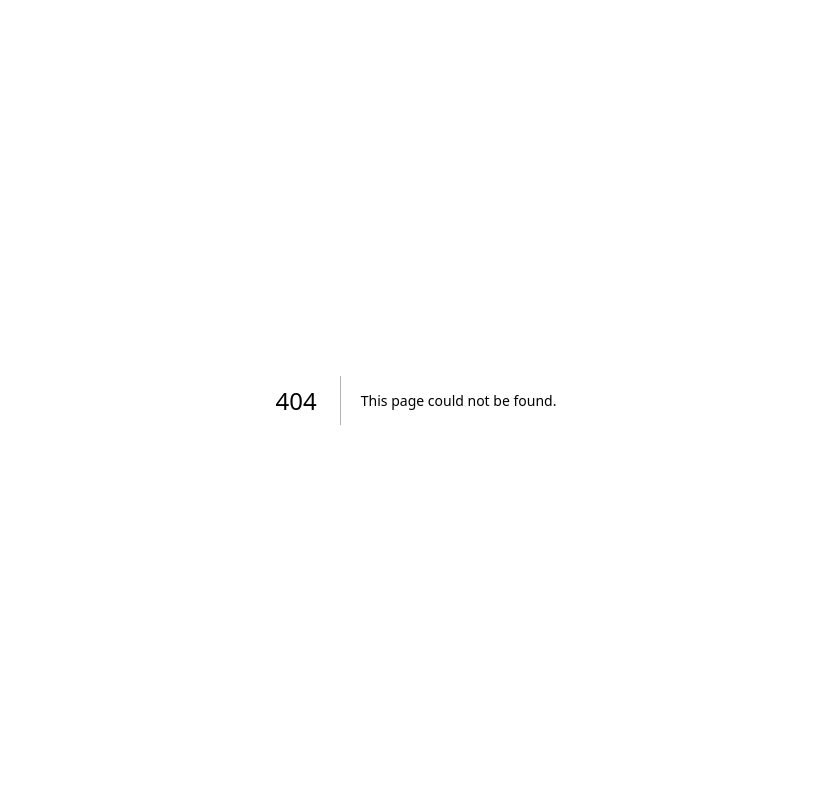
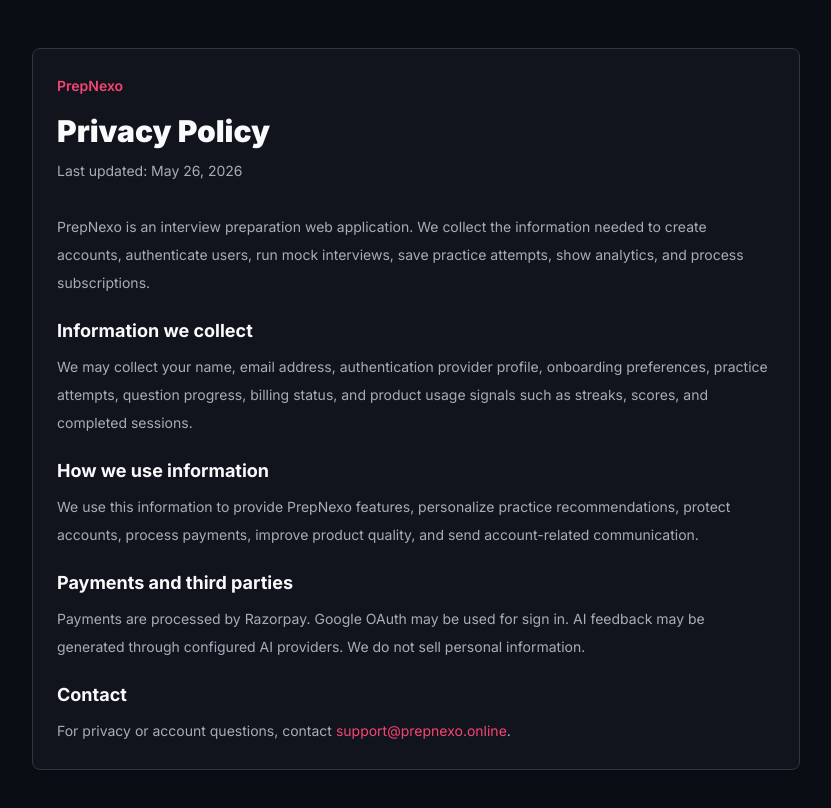
Before and after one commit to Harsh72019/prepNexo, a Next.js app in the folder apps/web/: page /privacy in a window 1280 px wide. Before the commit this address had no page. Shown: the top 808 px of the page, without its empty margins (224-1055 px from the left). Built offline with nearby package versions, Linux system fonts and the light colour scheme.

Commit message:
Add public trust pages

```diff
--- /dev/null
+++ b/apps/web/src/app/contact/page.tsx
@@ -0,0 +1,33 @@
+import type { Metadata } from "next";
+import Link from "next/link";
+
+export const metadata: Metadata = {
+  title: "Contact",
+  description: "Contact PrepNexo support.",
+};
+
+export default function ContactPage() {
+  return (
+    <main className="min-h-screen bg-background px-4 py-12 text-foreground md:px-6">
+      <section className="mx-auto max-w-3xl rounded-lg border bg-card/80 p-6 shadow-sm">
+        <Link href="/" className="text-sm font-semibold text-primary">
+          PrepNexo
+        </Link>
+        <h1 className="mt-4 text-3xl font-black tracking-normal">Contact</h1>
+        <p className="mt-3 text-sm leading-7 text-muted-foreground">
+          PrepNexo is an interview preparation platform for mock interviews, DSA
+          practice, system design practice, and adaptive analytics.
+        </p>
+        <div className="mt-8 rounded-lg border bg-background/70 p-5">
+          <p className="text-sm font-semibold text-foreground">Support email</p>
+          <a
+            className="mt-2 block text-primary"
+            href="mailto:support@prepnexo.online"
+          >
+            support@prepnexo.online
+          </a>
+        </div>
+      </section>
+    </main>
+  );
+}
--- a/apps/web/src/app/page.tsx
+++ b/apps/web/src/app/page.tsx
@@ -290,6 +290,17 @@ export default function HomePage() {
           PrepNexo - AI interview prep, DSA arena, system design practice, and
           adaptive analytics.
         </p>
+        <div className="mt-3 flex justify-center gap-4">
+          <Link href="/privacy" className="hover:text-foreground">
+            Privacy
+          </Link>
+          <Link href="/terms" className="hover:text-foreground">
+            Terms
+          </Link>
+          <Link href="/contact" className="hover:text-foreground">
+            Contact
+          </Link>
+        </div>
       </footer>
     </main>
   );
--- /dev/null
+++ b/apps/web/src/app/privacy/page.tsx
@@ -0,0 +1,75 @@
+import type { Metadata } from "next";
+import Link from "next/link";
+
+export const metadata: Metadata = {
+  title: "Privacy Policy",
+  description:
+    "PrepNexo privacy policy for account, interview practice, analytics, and billing data.",
+};
+
+export default function PrivacyPage() {
+  return (
+    <main className="min-h-screen bg-background px-4 py-12 text-foreground md:px-6">
+      <article className="mx-auto max-w-3xl rounded-lg border bg-card/80 p-6 shadow-sm">
+        <Link href="/" className="text-sm font-semibold text-primary">
+          PrepNexo
+        </Link>
+        <h1 className="mt-4 text-3xl font-black tracking-normal">
+          Privacy Policy
+        </h1>
+        <p className="mt-3 text-sm text-muted-foreground">
+          Last updated: May 26, 2026
+        </p>
+        <div className="mt-8 grid gap-5 text-sm leading-7 text-muted-foreground">
+          <p>
+            PrepNexo is an interview preparation web application. We collect the
+            information needed to create accounts, authenticate users, run mock
+            interviews, save practice attempts, show analytics, and process
+            subscriptions.
+          </p>
+          <section>
+            <h2 className="text-lg font-bold text-foreground">
+              Information we collect
+            </h2>
+            <p className="mt-2">
+              We may collect your name, email address, authentication provider
+              profile, onboarding preferences, practice attempts, question
+              progress, billing status, and product usage signals such as
+              streaks, scores, and completed sessions.
+            </p>
+          </section>
+          <section>
+            <h2 className="text-lg font-bold text-foreground">
+              How we use information
+            </h2>
+            <p className="mt-2">
+              We use this information to provide PrepNexo features, personalize
+              practice recommendations, protect accounts, process payments,
+              improve product quality, and send account-related communication.
+            </p>
+          </section>
+          <section>
+            <h2 className="text-lg font-bold text-foreground">
+              Payments and third parties
+            </h2>
+            <p className="mt-2">
+              Payments are processed by Razorpay. Google OAuth may be used for
+              sign in. AI feedback may be generated through configured AI
+              providers. We do not sell personal information.
+            </p>
+          </section>
+          <section>
+            <h2 className="text-lg font-bold text-foreground">Contact</h2>
+            <p className="mt-2">
+              For privacy or account questions, contact{" "}
+              <a className="text-primary" href="mailto:support@prepnexo.online">
+                support@prepnexo.online
+              </a>
+              .
+            </p>
+          </section>
+        </div>
+      </article>
+    </main>
+  );
+}
--- a/apps/web/src/app/sitemap.ts
+++ b/apps/web/src/app/sitemap.ts
@@ -23,5 +23,23 @@ export default function sitemap(): MetadataRoute.Sitemap {
       changeFrequency: "monthly",
       priority: 0.6,
     },
+    {
+      url: `${siteUrl}/privacy`,
+      lastModified: now,
+      changeFrequency: "yearly",
+      priority: 0.3,
+    },
+    {
+      url: `${siteUrl}/terms`,
+      lastModified: now,
+      changeFrequency: "yearly",
+      priority: 0.3,
+    },
+    {
+      url: `${siteUrl}/contact`,
+      lastModified: now,
+      changeFrequency: "yearly",
+      priority: 0.3,
+    },
   ];
 }
--- /dev/null
+++ b/apps/web/src/app/terms/page.tsx
@@ -0,0 +1,69 @@
+import type { Metadata } from "next";
+import Link from "next/link";
+
+export const metadata: Metadata = {
+  title: "Terms of Service",
+  description: "PrepNexo terms for using interview preparation features.",
+};
+
+export default function TermsPage() {
+  return (
+    <main className="min-h-screen bg-background px-4 py-12 text-foreground md:px-6">
+      <article className="mx-auto max-w-3xl rounded-lg border bg-card/80 p-6 shadow-sm">
+        <Link href="/" className="text-sm font-semibold text-primary">
+          PrepNexo
+        </Link>
+        <h1 className="mt-4 text-3xl font-black tracking-normal">
+          Terms of Service
+        </h1>
+        <p className="mt-3 text-sm text-muted-foreground">
+          Last updated: May 26, 2026
+        </p>
+        <div className="mt-8 grid gap-5 text-sm leading-7 text-muted-foreground">
+          <p>
+            By using PrepNexo, you agree to use the service for legitimate
+            interview preparation and learning. PrepNexo provides practice
+            tools, AI feedback, DSA arena features, dashboards, and question
+            libraries.
+          </p>
+          <section>
+            <h2 className="text-lg font-bold text-foreground">Account use</h2>
+            <p className="mt-2">
+              You are responsible for keeping your account secure. Do not share
+              credentials, abuse AI features, attack the platform, or use the
+              service for deceptive or harmful activity.
+            </p>
+          </section>
+          <section>
+            <h2 className="text-lg font-bold text-foreground">
+              Practice content
+            </h2>
+            <p className="mt-2">
+              PrepNexo content is provided for education and practice. We do not
+              guarantee job placement, interview outcomes, or employer-specific
+              results.
+            </p>
+          </section>
+          <section>
+            <h2 className="text-lg font-bold text-foreground">Billing</h2>
+            <p className="mt-2">
+              Paid plans unlock additional preparation features under fair usage
+              limits. Payments are handled by Razorpay and access begins after
+              payment verification.
+            </p>
+          </section>
+          <section>
+            <h2 className="text-lg font-bold text-foreground">Contact</h2>
+            <p className="mt-2">
+              For support, contact{" "}
+              <a className="text-primary" href="mailto:support@prepnexo.online">
+                support@prepnexo.online
+              </a>
+              .
+            </p>
+          </section>
+        </div>
+      </article>
+    </main>
+  );
+}
--- a/apps/web/src/components/auth/auth-card.tsx
+++ b/apps/web/src/components/auth/auth-card.tsx
@@ -1,11 +1,27 @@
 "use client";
 
 import { motion } from "framer-motion";
-import { BrainCircuit, Code2, Network, Sparkles, Trophy, Zap } from "lucide-react";
+import {
+  BrainCircuit,
+  Code2,
+  Network,
+  Sparkles,
+  Trophy,
+  Zap,
+} from "lucide-react";
 import Image from "next/image";
+import Link from "next/link";
 import type { ReactNode } from "react";
 
-export function AuthCard({ title, subtitle, children }: { title: string; subtitle: string; children: ReactNode }) {
+export function AuthCard({
+  title,
+  subtitle,
+  children,
+}: {
+  title: string;
+  subtitle: string;
+  children: ReactNode;
+}) {
   return (
     <main className="grid min-h-screen overflow-hidden bg-background lg:grid-cols-[minmax(0,1.08fr)_minmax(420px,0.92fr)]">
       <section className="relative hidden min-h-screen overflow-hidden border-r bg-[radial-gradient(circle_at_28%_22%,hsl(var(--primary)/0.18),transparent_28%),linear-gradient(145deg,hsl(var(--card)),hsl(var(--secondary)/0.7)_52%,hsl(var(--background)))] px-10 py-10 lg:flex lg:flex-col lg:justify-between">
@@ -24,9 +40,18 @@ export function AuthCard({ title, subtitle, children }: { title: string; subtitl
         <div className="relative z-10">
           <div className="inline-flex h-20 items-center rounded-lg border bg-background/78 px-3 shadow-[0_18px_50px_hsl(var(--primary)/0.18)] backdrop-blur-xl">
             <span className="relative size-14 overflow-hidden rounded-md">
-              <Image src="/brand/logo.png" alt="PrepNexo logo" fill sizes="56px" className="object-contain" priority />
+              <Image
+                src="/brand/logo.png"
+                alt="PrepNexo logo"
+                fill
+                sizes="56px"
+                className="object-contain"
+                priority
+              />
             </span>
-            <span className="ml-2 text-lg font-black tracking-normal">PrepNexo</span>
+            <span className="ml-2 text-lg font-black tracking-normal">
+              PrepNexo
+            </span>
           </div>
           <motion.div
             initial={{ opacity: 0, y: 16 }}
@@ -42,7 +67,8 @@ export function AuthCard({ title, subtitle, children }: { title: string; subtitl
               Learn faster. Compete harder. Walk in ready.
             </h1>
             <p className="mt-5 max-w-lg text-lg leading-8 text-muted-foreground">
-              A pressure-built space for coding rounds, DSA battles, system design, and AI feedback that turns prep into momentum.
+              A pressure-built space for coding rounds, DSA battles, system
+              design, and AI feedback that turns prep into momentum.
             </p>
           </motion.div>
         </div>
@@ -57,7 +83,11 @@ export function AuthCard({ title, subtitle, children }: { title: string; subtitl
             <motion.div
               className="absolute left-[205px] top-[86px] grid size-32 place-items-center rounded-lg border border-primary/45 bg-background/88 shadow-[0_28px_90px_hsl(var(--primary)/0.3)] backdrop-blur-xl [transform:translateZ(96px)]"
               animate={{ y: [-8, 8, -8], rotateY: [0, 12, 0] }}
-              transition={{ duration: 5.8, repeat: Infinity, ease: "easeInOut" }}
+              transition={{
+                duration: 5.8,
+                repeat: Infinity,
+                ease: "easeInOut",
+              }}
             >
               <div className="grid size-20 place-items-center rounded-lg bg-primary text-primary-foreground shadow-[0_16px_40px_hsl(var(--primary)/0.32)]">
                 <BrainCircuit className="size-9" />
@@ -65,10 +95,34 @@ export function AuthCard({ title, subtitle, children }: { title: string; subtitl
             </motion.div>
 
             {[
-              { icon: Code2, label: "Live round", value: "45:00", className: "left-8 top-7 [transform:translateZ(52px)_rotateY(-14deg)]" },
-              { icon: Trophy, label: "Arena rank", value: "#18", className: "right-10 top-4 [transform:translateZ(64px)_rotateY(16deg)]" },
-              { icon: Network, label: "Design", value: "Scale", className: "left-20 bottom-12 [transform:translateZ(44px)_rotateY(-18deg)]" },
-              { icon: Zap, label: "Readiness", value: "82%", className: "right-16 bottom-16 [transform:translateZ(76px)_rotateY(12deg)]" }
+              {
+                icon: Code2,
+                label: "Live round",
+                value: "45:00",
+                className:
+                  "left-8 top-7 [transform:translateZ(52px)_rotateY(-14deg)]",
+              },
+              {
+                icon: Trophy,
+                label: "Arena rank",
+                value: "#18",
+                className:
+                  "right-10 top-4 [transform:translateZ(64px)_rotateY(16deg)]",
+              },
+              {
+                icon: Network,
+                label: "Design",
+                value: "Scale",
+                className:
+                  "left-20 bottom-12 [transform:translateZ(44px)_rotateY(-18deg)]",
+              },
+              {
+                icon: Zap,
+                label: "Readiness",
+                value: "82%",
+                className:
+                  "right-16 bottom-16 [transform:translateZ(76px)_rotateY(12deg)]",
+              },
             ].map((item, index) => {
               const Icon = item.icon;
               return (
@@ -76,11 +130,19 @@ export function AuthCard({ title, subtitle, children }: { title: string; subtitl
                   key={item.label}
                   className={`absolute w-36 rounded-lg border bg-background/86 p-4 shadow-[0_18px_60px_rgb(0_0_0/0.18)] backdrop-blur-xl ${item.className}`}
                   animate={{ y: [0, index % 2 === 0 ? -14 : 14, 0] }}
-                  transition={{ duration: 4.8 + index * 0.4, repeat: Infinity, ease: "easeInOut" }}
+                  transition={{
+                    duration: 4.8 + index * 0.4,
+                    repeat: Infinity,
+                    ease: "easeInOut",
+                  }}
                 >
                   <Icon className="size-5 text-primary" />
-                  <p className="mt-3 text-xs font-semibold uppercase text-muted-foreground">{item.label}</p>
-                  <p className="mt-1 text-2xl font-black tracking-normal">{item.value}</p>
+                  <p className="mt-3 text-xs font-semibold uppercase text-muted-foreground">
+                    {item.label}
+                  </p>
+                  <p className="mt-1 text-2xl font-black tracking-normal">
+                    {item.value}
+                  </p>
                 </motion.div>
               );
             })}
@@ -88,9 +150,16 @@ export function AuthCard({ title, subtitle, children }: { title: string; subtitl
         </div>
 
         <div className="relative z-10 grid grid-cols-3 gap-3 text-sm">
-          {["Realtime coding", "AI interviewer", "System battles"].map((item) => (
-            <div key={item} className="rounded-lg border bg-background/72 p-4 font-semibold text-muted-foreground shadow-sm backdrop-blur-xl">{item}</div>
-          ))}
+          {["Realtime coding", "AI interviewer", "System battles"].map(
+            (item) => (
+              <div
+                key={item}
+                className="rounded-lg border bg-background/72 p-4 font-semibold text-muted-foreground shadow-sm backdrop-blur-xl"
+              >
+                {item}
+              </div>
+            ),
+          )}
         </div>
       </section>
       <section className="flex min-h-screen items-center justify-center px-4 py-10 sm:px-6">
@@ -102,13 +171,36 @@ export function AuthCard({ title, subtitle, children }: { title: string; subtitl
         >
           <div className="mb-6 flex items-center gap-3 lg:hidden">
             <span className="relative size-14 overflow-hidden rounded-lg border bg-background p-1">
-              <Image src="/brand/logo.png" alt="PrepNexo logo" fill sizes="56px" className="object-contain" priority />
+              <Image
+                src="/brand/logo.png"
+                alt="PrepNexo logo"
+                fill
+                sizes="56px"
+                className="object-contain"
+                priority
+              />
             </span>
             <span className="text-lg font-black tracking-normal">PrepNexo</span>
           </div>
           <h2 className="text-2xl font-semibold tracking-normal">{title}</h2>
           <p className="mt-2 text-sm text-muted-foreground">{subtitle}</p>
+          <p className="mt-3 rounded-md border bg-background/70 p-3 text-xs leading-5 text-muted-foreground">
+            PrepNexo uses your account only to save interview practice, question
+            progress, billing status, and dashboard analytics. We never ask for
+            bank passwords, OTPs, or employer credentials.
+          </p>
           <div className="mt-6">{children}</div>
+          <div className="mt-6 flex flex-wrap gap-3 text-xs text-muted-foreground">
+            <Link href="/privacy" className="hover:text-foreground">
+              Privacy
+            </Link>
+            <Link href="/terms" className="hover:text-foreground">
+              Terms
+            </Link>
+            <Link href="/contact" className="hover:text-foreground">
+              Contact
+            </Link>
+          </div>
         </motion.div>
       </section>
     </main>
```
